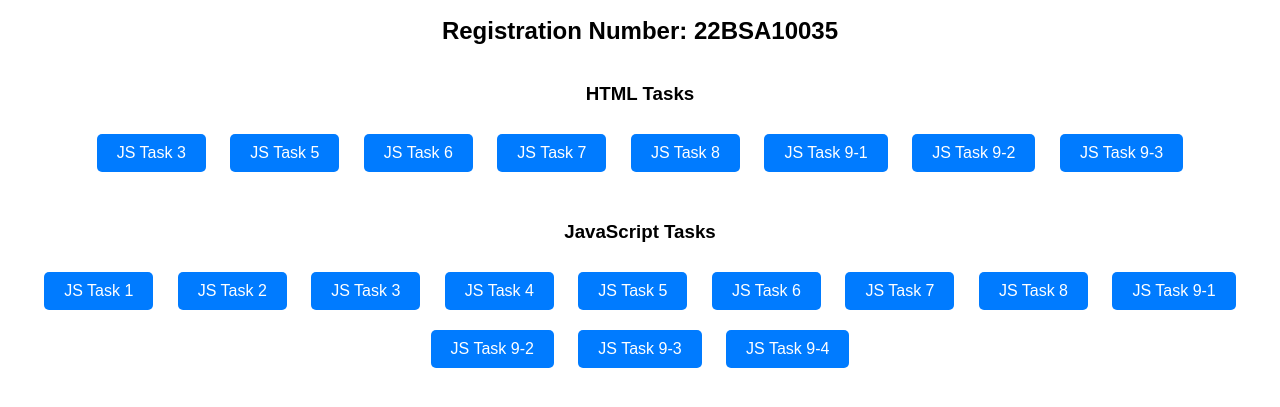
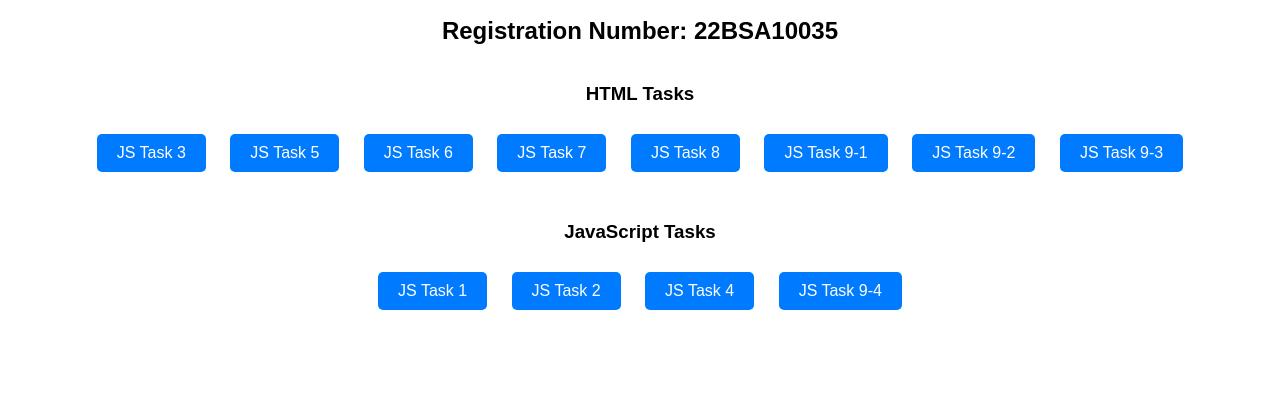
Before and after one commit to DevAaaryan/Ethnus-MERN-Assignments, a plain HTML site: page index.html in a window 1280 px wide. Shown: the part 111-518 px from the top of the page. Drawn offline with Linux system fonts and the light colour scheme.

Commit message:
Update index.html

```diff
--- a/index.html
+++ b/index.html
@@ -57,17 +57,8 @@
             <h3>JavaScript Tasks</h3>
             <a class="btn" href="jstask1.js">JS Task 1</a>
             <a class="btn" href="jstask2.js">JS Task 2</a>
-            <a class="btn" href="jstask3.js">JS Task 3</a>
             <a class="btn" href="jstask4.js">JS Task 4</a>
-            <a class="btn" href="jstask5.js">JS Task 5</a>
-            <a class="btn" href="jstask6.js">JS Task 6</a>
-            <a class="btn" href="jstask7.js">JS Task 7</a>
-            <a class="btn" href="jstask8.js">JS Task 8</a>
-            <a class="btn" href="jstask9-1.js">JS Task 9-1</a>
-            <a class="btn" href="jstask9-2.js">JS Task 9-2</a>
-            <a class="btn" href="jstask9-3.js">JS Task 9-3</a>
             <a class="btn" href="jstask9-4.js">JS Task 9-4</a>
-
         </div>
     </div>
 </body>
```
